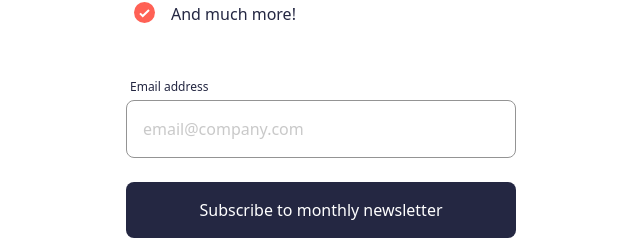
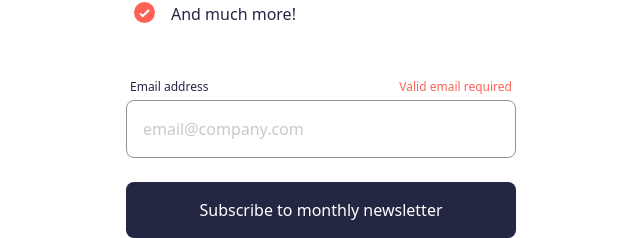
Before and after one commit to NarelaCamara/newsletter-sign-up-with-success-message, a React (Vite) app: page / in a window 1280 px wide. Shown: the part 614-852 px from the top of the page, without its empty margins (319-959 px from the left). Built offline with nearby package versions, Linux system fonts and the light colour scheme.

Commit message:
feat: maquetado error

```diff
--- a/src/App.tsx
+++ b/src/App.tsx
@@ -2,11 +2,14 @@ import "./App.css";
 import illustrationSignUpMobile from "./assets/illustration-sign-up-mobile.svg";
 
 import iconList from "./assets/icon-list.svg";
+import { useState } from "react";
 
 //import illustrationSignUpTablet from "./assets/illustration-sign-up-tablet.svg";
 //import illustrationSignUDesktop from "./assets/illustration-sign-up-desktop.svg";
 
 function App() {
+  const [valid, setValid] = useState(false);
+
   return (
     <>
       <div className="flex items-start justify-center min-h-screen">
@@ -58,21 +61,28 @@ function App() {
             </ul>
           </div>
 
-          <div className="flex flex-col">
+          <div className="flex flex-row justify-between">
             <span className="text-[Roboto] text-[12px] text-[#242742] font-medium p-1">
               Email address
             </span>
+
+            <span className="text-[Roboto] text-[12px] text-[#FF6155]  font-medium p-1">
+              Valid email required
+            </span>
+          </div>
           <input
             type="text"
             className="w-full p-4 text-[Roboto] text-[16px] text-[#949494] rounded-lg border border-solid border-[#949494]"
             placeholder={"email@company.com"}
           />
-            <button className="w-full bg-[#242742] p-4 mt-6 rounded-lg">
+          <button
+            onClick={() => setValid(!valid)}
+            className="w-full bg-[#242742] p-4 mt-6 rounded-lg"
+          >
             <p className="text-[Roboto] text-[16px] text-white font-medium">
               Subscribe to monthly newsletter
             </p>
           </button>
-          </div>
         </div>
       </div>
     </>
```
Lines whose indentation alone changed are shown as unchanged.
